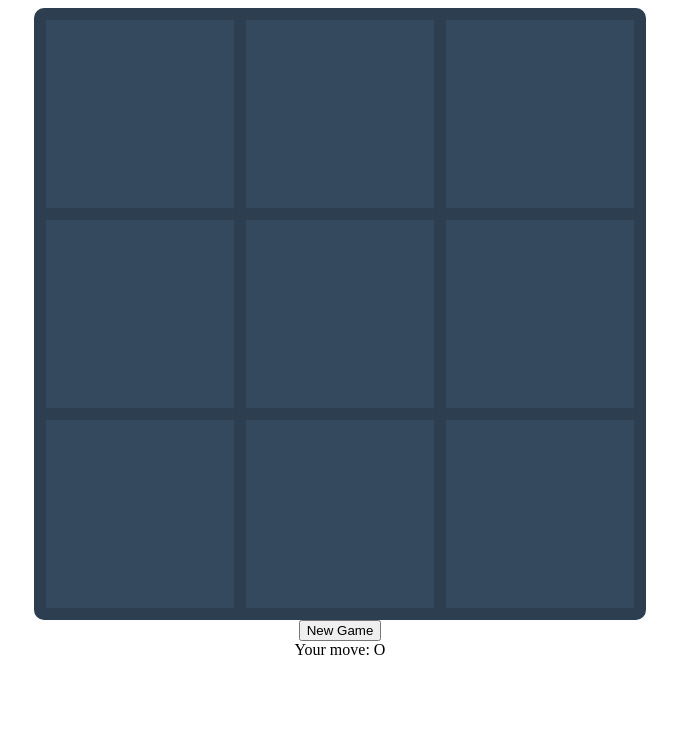
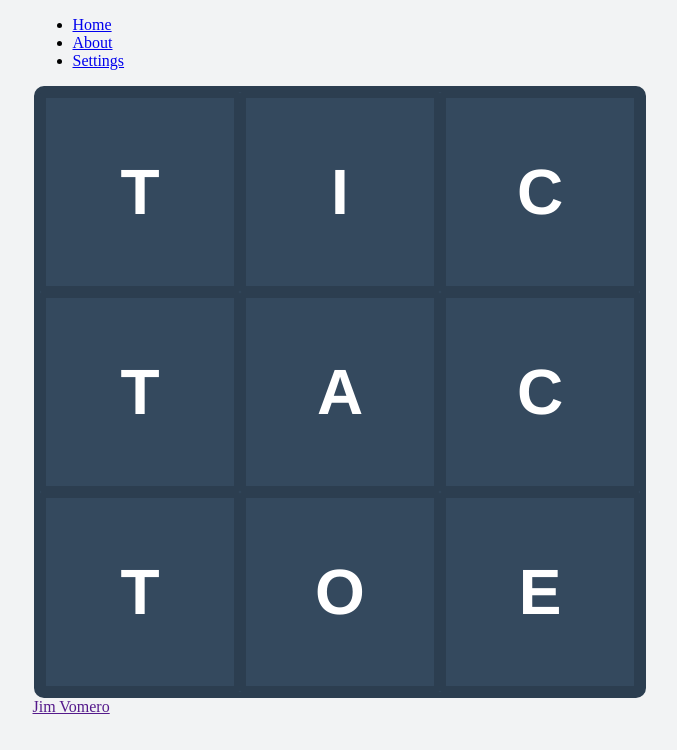
Before and after one commit to nJim/tictactoe-js, a React (Create React App) app: page / in a window 1280 px wide. Shown: the top 750 px of the page, without its empty margins (300-977 px from the left). Built offline with nearby package versions, Linux system fonts and the light colour scheme.

Commit message:
Defines routes and Welcome component.

```diff
--- a/src/App.js
+++ b/src/App.js
@@ -1,13 +1,32 @@
 import React from "react";
+import { BrowserRouter as Router, Switch, Route } from "react-router-dom";
 import "./App.css";
+import Nav from "./Nav";
 import Board from "./Board";
+import Footer from "./Footer";
+import Welcome from "./Welcome";
 
-function App() {
-  return (
-    <div className="App">
-      <Board />
+const App = () => (
+  <Router>
+    <div className="layout">
+      <Nav />
+      <Switch>
+        <Route path="/about">
+          <>about</>
+        </Route>
+        <Route path="/settings">
+          <>about</>
+        </Route>
+        <Route path="/play">
+          <Board />
+        </Route>
+        <Route path="/">
+          <Welcome />
+        </Route>
+      </Switch>
+      <Footer />
     </div>
-  );
-}
+  </Router>
+);
 
 export default App;
--- /dev/null
+++ b/src/Footer.js
@@ -0,0 +1,9 @@
+import React from "react";
+
+const Footer = () => (
+  <>
+    <a href="">Jim Vomero</a>
+  </>
+);
+
+export default Footer;
--- /dev/null
+++ b/src/Nav.js
@@ -0,0 +1,20 @@
+import React from "react";
+import { Link } from "react-router-dom";
+
+const Nav = () => (
+  <nav>
+    <ul>
+      <li>
+        <Link to="/">Home</Link>
+      </li>
+      <li>
+        <Link to="/about">About</Link>
+      </li>
+      <li>
+        <Link to="/users">Settings</Link>
+      </li>
+    </ul>
+  </nav>
+);
+
+export default Nav;
--- /dev/null
+++ b/src/Welcome.js
@@ -0,0 +1,14 @@
+import React, { useState } from "react";
+import Grid from "./Grid";
+
+const Welcome = () => {
+  const values = ["T", "I", "C", "T", "A", "C", "T", "O", "E"];
+  const handleClick = null;
+  return (
+    <>
+      <Grid handleClick={handleClick} values={values} />
+    </>
+  );
+};
+
+export default Welcome;
--- a/src/index.css
+++ b/src/index.css
@@ -1,3 +1,12 @@
+body {
+  background-color: rgb(242, 243, 244);
+}
+
+.layout {
+  max-width: 615px;
+  margin: 0 auto;
+}
+
 .grid {
   width: 600px;
   height: 600px;
```
